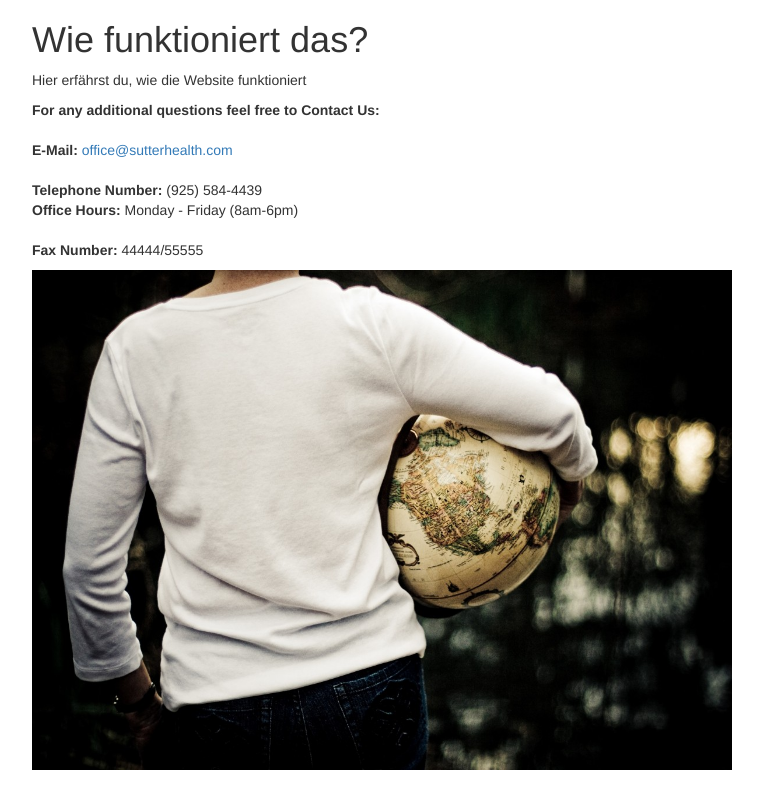
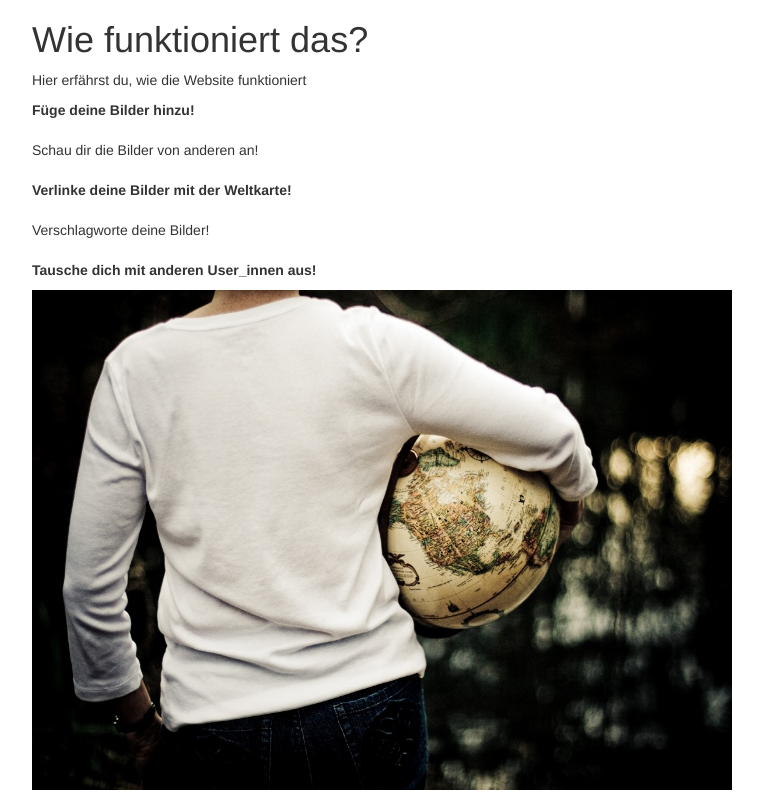
Before and after one commit to siuszek/Abschlussprojekt, a PHP site: page /Hilfe.php in a window 1280 px wide. Shown: the whole page, without its empty margins (38-801 px from the left). Run offline with PHP 8.4, Linux system fonts and the light colour scheme.

Commit message:
Update Hilfe.php

```diff
--- a/Hilfe.php
+++ b/Hilfe.php
@@ -6,17 +6,15 @@
         <link rel="stylesheet" href="https://maxcdn.bootstrapcdn.com/bootstrap/3.4.1/css/bootstrap.min.css">
     </head>
     <body>
-
-
         <div class="container">
             <h1 class="adsimple-121317788">Wie funktioniert das?</h1>
             <p class="adsimple-121317788">Hier erfährst du, wie die Website funktioniert</p>
             <p class="adsimple-121317788">
-                <strong>For any additional questions feel free to Contact Us:</strong> <br><br>
-                <strong>E-Mail:</strong> <a href="mailto:office@sutterhealth.com">office@sutterhealth.com</a> <br><br>
-                <strong>Telephone Number:</strong> (925) 584-4439<br />
-                <strong>Office Hours:</strong> Monday - Friday (8am-6pm)<br /> <br>
-                <strong>Fax Number:</strong> 44444/55555<br />
+                <strong>Füge deine Bilder hinzu!</strong> <br><br>
+                Schau dir die Bilder von anderen an!<br><br>
+                <strong>Verlinke deine Bilder mit der Weltkarte!</strong><br><br>
+                Verschlagworte deine Bilder!<br /> <br>
+                <strong>Tausche dich mit anderen User_innen aus!</strong> <br>
             </p>
             <div>
                 <img src="src/traveller_world.jfif" alt="logo" height = 500 width = 700>
```
